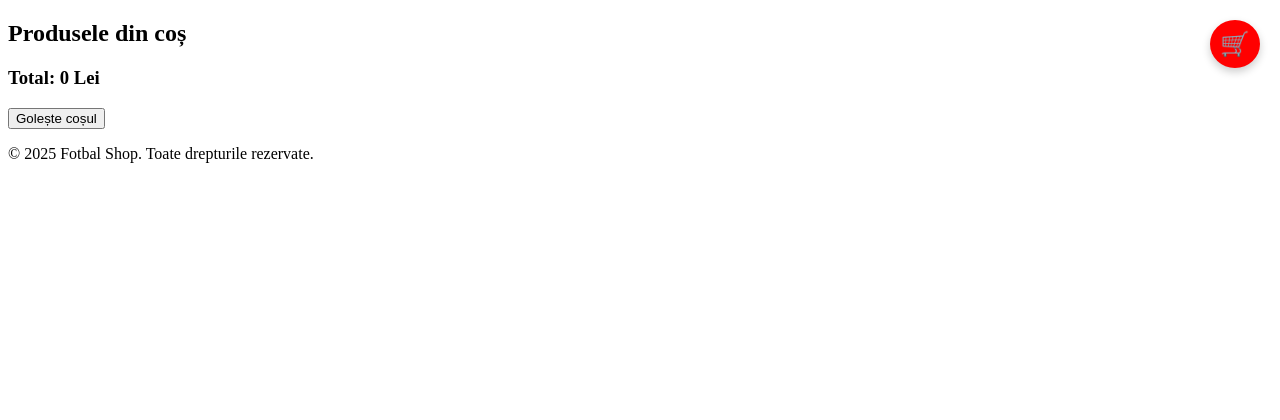
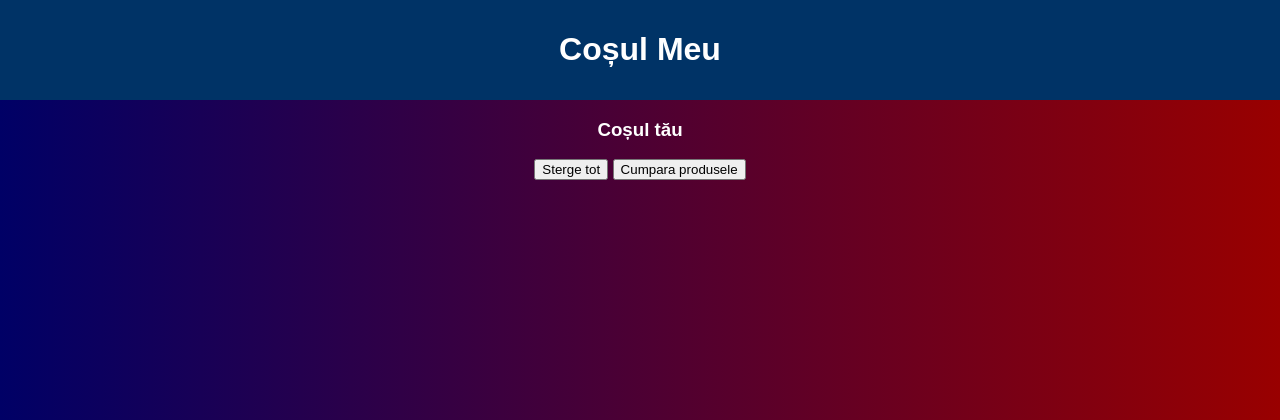
Before and after one commit to Maxim031/TehW, a PHP site: page /cos.html in a window 1280 px wide. Shown: the top 420 px of the page. Run offline with PHP 8.4, Linux system fonts and the light colour scheme.

Commit message:
modificari sa mearga cosul cum trebuie

```diff
--- a/cos.html
+++ b/cos.html
@@ -3,35 +3,22 @@
 <head>
     <meta charset="UTF-8">
     <meta name="viewport" content="width=device-width, initial-scale=1.0">
-    <title>Coș de cumpărături</title>
-    <link rel="stylesheet" href="css/cos.css">
+    <title>Coșul meu</title>
+    <link rel="stylesheet" href="css/styles.css">
 </head>
-<body>
+<script src="cos.js"></script>
+</body>
     <header>
-<div id="cos-icon">🛒</div>
-<div id="cos-container">
-    <h3>Coș de cumpărături</h3>
-    <div id="cos-lista">
-    </div>
-    <button id="cos-sterge-tot">Șterge tot din coș</button>
-    <button id="cos-cumpara">Cumpără produsele</button>
-</div>
-
+        <h1>Coșul Meu</h1>
     </header>
 
     <main>
-        <section id="cos">
-            <h2>Produsele din coș</h2>
-            <div id="lista-cos"></div>
-            <h3 id="total">Total: 0 Lei</h3>
-            <button id="goleste-cos">Golește coșul</button>
-        </section>
+        <div id="cos-meniu" class="cos-container">
+            <h3>Coșul tău</h3>
+            <div id="cos-lista"></div> <!-- Produsele din coș -->
+            <button id="sterge-tot">Sterge tot</button>
+            <button id="cumpara-produsele">Cumpara produsele</button>
+
+        </div>
     </main>
-
-    <footer>
-        <p>&copy; 2025 Fotbal Shop. Toate drepturile rezervate.</p>
-    </footer>
-
-    <script src="cos.js"></script>
-</body>
 </html>
--- a/cos.js
+++ b/cos.js
@@ -22,6 +22,14 @@ function actualizeazaCos() {
         `;
         cosLista.appendChild(item);
     });
+
+    // Afișează butonul „Șterge tot din coș” doar dacă sunt produse
+    const stergeTotBtn = document.getElementById('sterge-tot');
+    if (cosProduse.length > 0) {
+        stergeTotBtn.style.display = 'block';
+    } else {
+        stergeTotBtn.style.display = 'none';
+    }
 }
 
 // Șterge un produs din coș
@@ -30,10 +38,45 @@ function stergeProdus(index) {
     actualizeazaCos();
 }
 
-// Șterge toate produsele din coș
-V
+function stergeTot() {
+    console.log("Șterge tot din coș a fost apăsat");
+    cosProduse = [];
+    actualizeazaCos();
+}
 
-// Simulează cumpărarea produselor
-document.getElementById("cumpara").addEventListener("click", function () {
-    window.open("checkout.html", "_blank"); // Deschide pagina de checkout într-un tab nou
+function cumparaProdusele() {
+    console.log("Cumpără produsele a fost apăsat");
+    window.location.href = "checkout.html"; // Redirecționează către checkout
+}
+document.addEventListener("DOMContentLoaded", function() {
+    // Codul tău pentru evenimente, ca să te asiguri că DOM-ul este complet încărcat
+
+    const stergeTotBtn = document.getElementById("sterge-tot");
+    const cumparaProduseleBtn = document.getElementById("cumpara-produsele");
+
+    if (stergeTotBtn && cumparaProduseleBtn) {
+        stergeTotBtn.addEventListener("click", function () {
+            console.log("Șterge tot din coș a fost apăsat");
+            cosProduse = [];
+            actualizeazaCos();
+        });
+
+        cumparaProduseleBtn.addEventListener("click", function () {
+            console.log("Cumpără produsele a fost apăsat");
+            window.location.href = "checkout.html";
+        });
+    } else {
+        console.log("Butonul nu a fost găsit.");
+    }
 });
+
+document.getElementById("sterge-tot").addEventListener("click", function () {
+    console.log("Șterge tot din coș a fost apăsat");
+    cosProduse = [];
+    actualizeazaCos();
+});
+
+document.getElementById("cumpara-produsele").addEventListener("click", function () {
+    console.log("Cumpără produsele a fost apăsat");
+    window.location.href = "checkout.html";
+});
--- a/css/cos.css
+++ b/css/cos.css
@@ -1,61 +1,57 @@
-/* Stil pentru iconița coșului */
-#cos-icon {
-    position: fixed;
-    top: 20px;
+#cos-meniu {
+    background-color: #ff0000; /* Fundal roșu pentru coș */
+    border: 1px solid #ccc;
+    border-radius: 8px;
+    padding: 15px;
+    width: 300px;
+    position: absolute;
+    top: 50px;
     right: 20px;
-    background: rgb(255, 0, 0);
-    padding: 10px;
-    border-radius: 50%;
-    cursor: pointer;
-    box-shadow: 0 4px 8px rgba(0, 0, 0, 0.2);
-    font-size: 24px;
+    display: block; /* Asigură-te că este vizibil */
     z-index: 1000;
+    color: white;
 }
 
-/* Stil pentru containerul coșului (ascuns implicit) */
-#cos-container {
-    position: fixed;
-    top: 60px;
-    right: 20px;
-    background: rgb(250, 0, 0);
-    border-radius: 10px;
-    box-shadow: 0 4px 8px rgba(0, 0, 0, 0.2);
-    padding: 10px;
-    width: 250px;
-    display: none;
-    flex-direction: column;
-    align-items: center;
-    z-index: 1000;
+#cos-lista {
+    margin-bottom: 20px;
 }
 
-/* Afișăm coșul când mouse-ul e pe iconiță */
-#cos-icon:hover + #cos-container,
-#cos-container:hover {
-    display: flex;
-}
-
-/* Stil pentru produsele din coș */
 .cos-item {
     display: flex;
     align-items: center;
-    justify-content: space-between;
-    width: 100%;
-    padding: 5px;
-    border-bottom: 1px solid #ccc;
+    margin-bottom: 10px;
 }
 
 .cos-item img {
-    width: 40px;
-    height: 40px;
-    object-fit: contain;
+    width: 30px;
+    height: 30px;
     margin-right: 10px;
 }
 
-.cos-remove {
-    background: rgb(0, 17, 255);
+button {
+    background-color: #007bff; /* Albastru pentru butoane */
+    color: white;
+    padding: 10px;
+    border: none;
+    cursor: pointer;
+    width: 100%;
+    margin-bottom: 10px;
+    border-radius: 5px;
+}
+
+#sterge-tot, #cumpara {
+    background-color: #007bff; /* Albastru */
     color: white;
     border: none;
-    padding: 5px;
+    padding: 10px 15px;
+    margin-top: 10px;
     cursor: pointer;
-    border-radius: 50%;
+    border-radius: 5px;
+    transition: background-color 0.3s;
+    width: 100%;
+    display: none; /* Ascunde inițial butonul „Șterge tot din coș” */
 }
+
+#sterge-tot:hover, #cumpara:hover {
+    background-color: #0056b3; /* Albastru mai închis la hover */
+}
```
Also changed, not shown: produse.html (+4 -5 lines).
